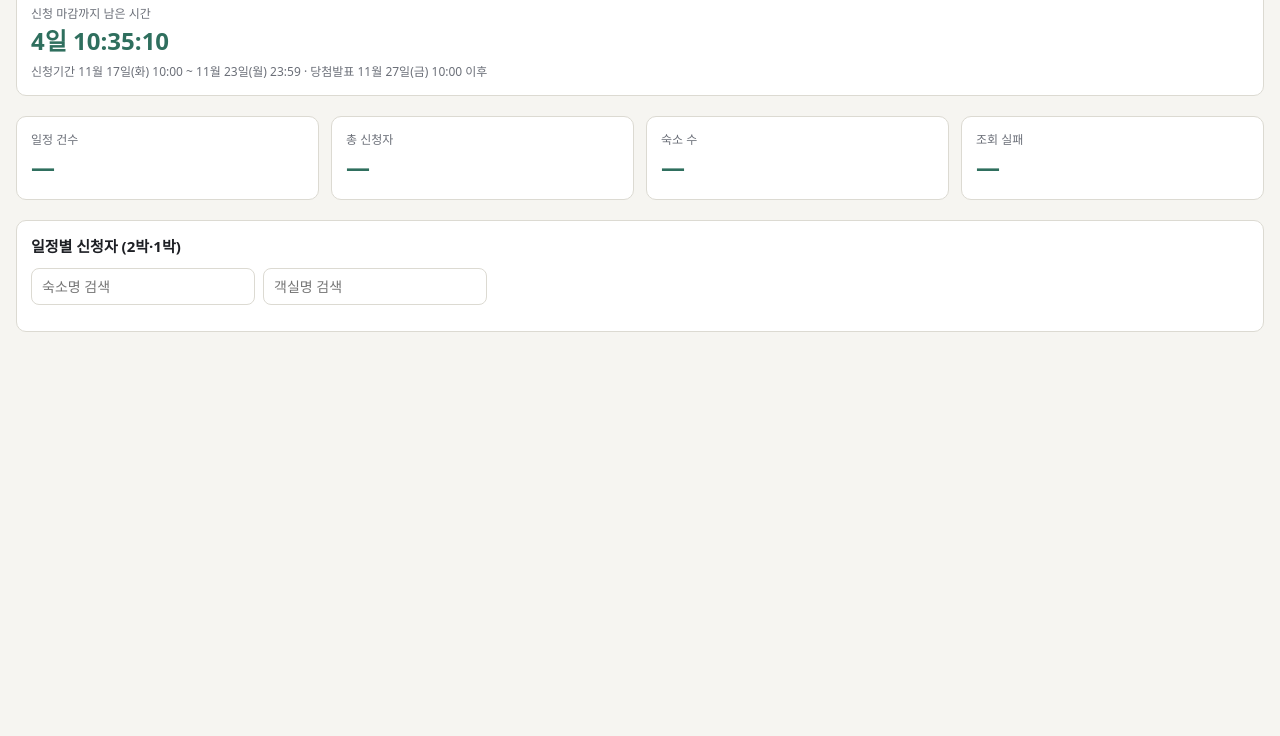
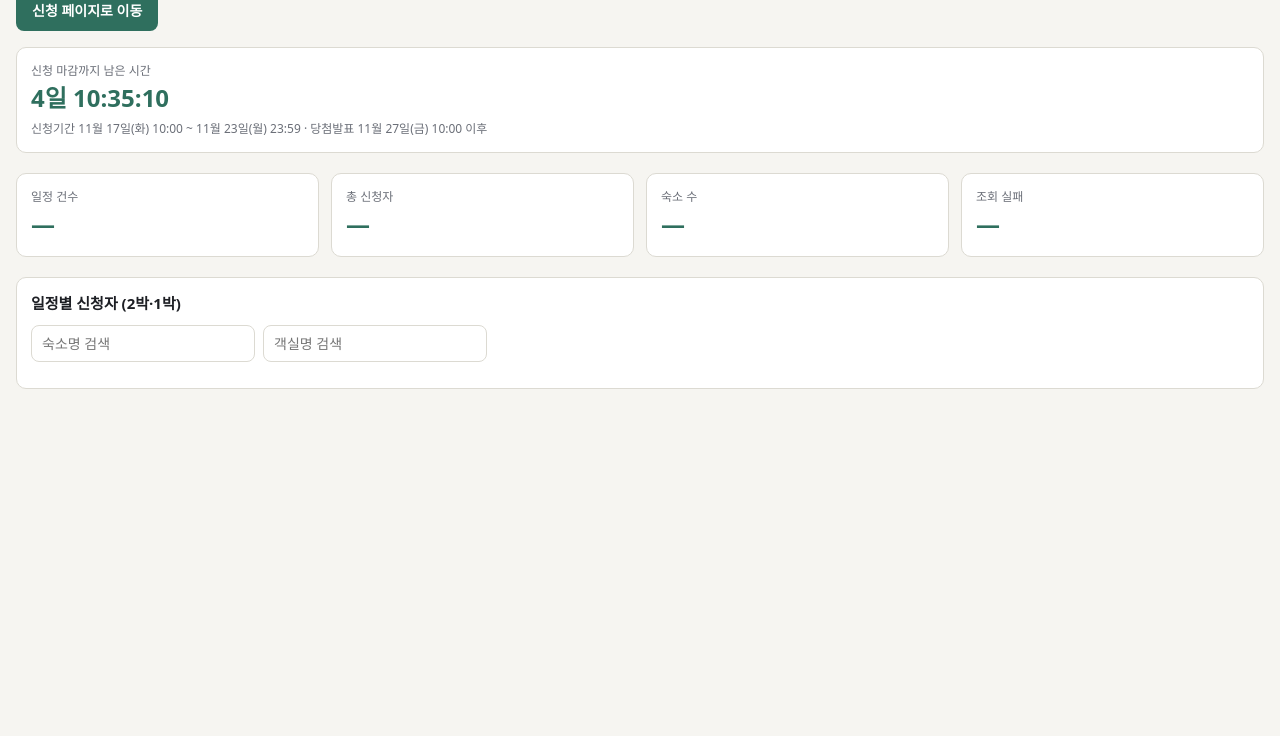
Before and after one commit to rkdtnsgh630/ezwel-rooms, a plain HTML site: page index.html in a window 1280 px wide. Shown: the part 64-800 px from the top of the page. Drawn offline with Linux system fonts and the light colour scheme; no server answers.

Commit message:
신청 페이지 바로가기 버튼 추가
Co-Authored-By: Claude Haiku 5.5 <noreply@anthropic.com>

```diff
--- a/index.html
+++ b/index.html
@@ -12,7 +12,7 @@ body{background:var(--bg);color:var(--fg);font-family:"Malgun Gothic",system-ui,
 h1{font-size:20px;margin:0 0 4px}
 h2{font-size:15px;margin:0 0 10px}
 .sub{color:var(--muted);margin:0 0 16px}.top{display:flex;justify-content:space-between;align-items:flex-start;gap:12px;flex-wrap:wrap}.sync{font-size:12px;color:var(--muted);text-align:right;white-space:nowrap;font-variant-numeric:tabular-nums;padding-top:6px}
-.cd{background:var(--card);border:1px solid var(--line);border-radius:10px;padding:14px;margin-bottom:20px}.cd-label{color:var(--muted);font-size:12px}.cd-time{font-size:24px;font-weight:700;font-variant-numeric:tabular-nums;color:var(--accent)}.cd-sub{color:var(--muted);font-size:12px;margin-top:4px}.kpis{display:grid;grid-template-columns:repeat(auto-fit,minmax(150px,1fr));gap:12px;margin-bottom:20px}
+.go{margin:0 0 16px}.go a{display:inline-block;background:var(--accent);color:#fff;padding:10px 16px;border-radius:8px;text-decoration:none;font-weight:600}.go a:focus-visible{outline:2px solid var(--accent);outline-offset:2px}.cd{background:var(--card);border:1px solid var(--line);border-radius:10px;padding:14px;margin-bottom:20px}.cd-label{color:var(--muted);font-size:12px}.cd-time{font-size:24px;font-weight:700;font-variant-numeric:tabular-nums;color:var(--accent)}.cd-sub{color:var(--muted);font-size:12px;margin-top:4px}.kpis{display:grid;grid-template-columns:repeat(auto-fit,minmax(150px,1fr));gap:12px;margin-bottom:20px}
 .kpi{background:var(--card);border:1px solid var(--line);border-radius:10px;padding:14px}
 .kpi .l{color:var(--muted);font-size:12px}
 .kpi .v{font-size:24px;font-variant-numeric:tabular-nums;font-weight:700;color:var(--accent)}
@@ -39,6 +39,7 @@ ul{margin:0;padding-left:18px}
 <div class="top"><h1>동아쏘시오그룹 동계리조트 신청현황</h1><div class="sync" id="sync">동기화 확인 중…</div></div>
 <p class="sub" id="stamp" hidden></p>
 
+<p class="go"><a href="https://donga.ezwel.com/pc/lodgement/rest-center/four-seasons/reservation/choice/2004?seasDivCd=1002" target="_blank" rel="noopener">신청 페이지로 이동</a></p>
 <div class="cd" id="countdown"><div class="cd-label" id="cd-label">불러오는 중…</div><div class="cd-time" id="cd-time">-</div><div class="cd-sub">신청기간 11월 17일(화) 10:00 ~ 11월 23일(월) 23:59 · 당첨발표 11월 27일(금) 10:00 이후</div></div>
 <div class="kpis">
   <div class="kpi"><div class="l">일정 건수</div><div class="v" id="k-items">—</div><div class="s" id="k-split"></div></div>
```
